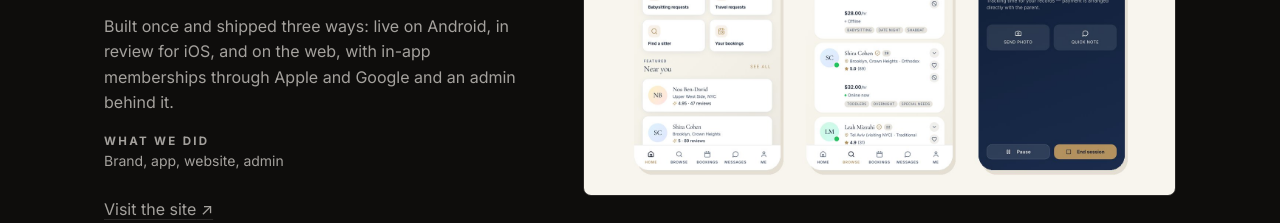
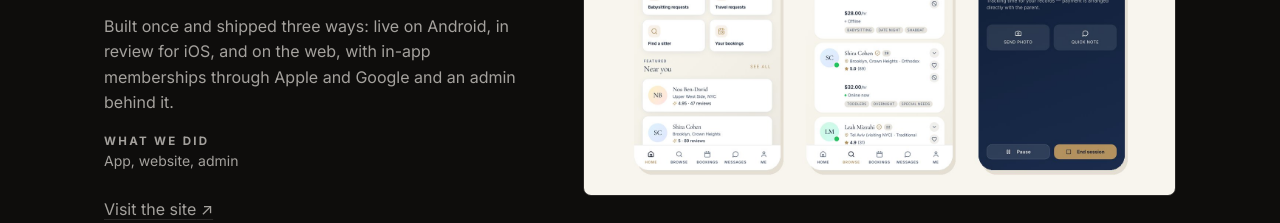
Before and after one commit to 18forge/18Forge, a Next.js app: page /work in a window 1280 px wide. Shown: the part 2240-2463 px from the top of the page. Built offline with nearby package versions, Linux system fonts and the light colour scheme; a web font is replaced by a local one.

Commit message:
18 Sitters role line

```diff
--- a/app/content.ts
+++ b/app/content.ts
@@ -147,7 +147,7 @@ export const work = {
         "A membership app for families and babysitters. Verified profiles, browsing by city, encrypted messages and calls, bookings, and a live session screen from the first knock to the goodbye.",
         "Built once and shipped three ways: live on Android, in review for iOS, and on the web, with in-app memberships through Apple and Google and an admin behind it.",
       ],
-      role: "Brand, app, website, admin",
+      role: "App, website, admin",
       url: "https://18sitters.com",
       domain: "18sitters.com",
       image: "/work/18-sitters.jpg",
```
